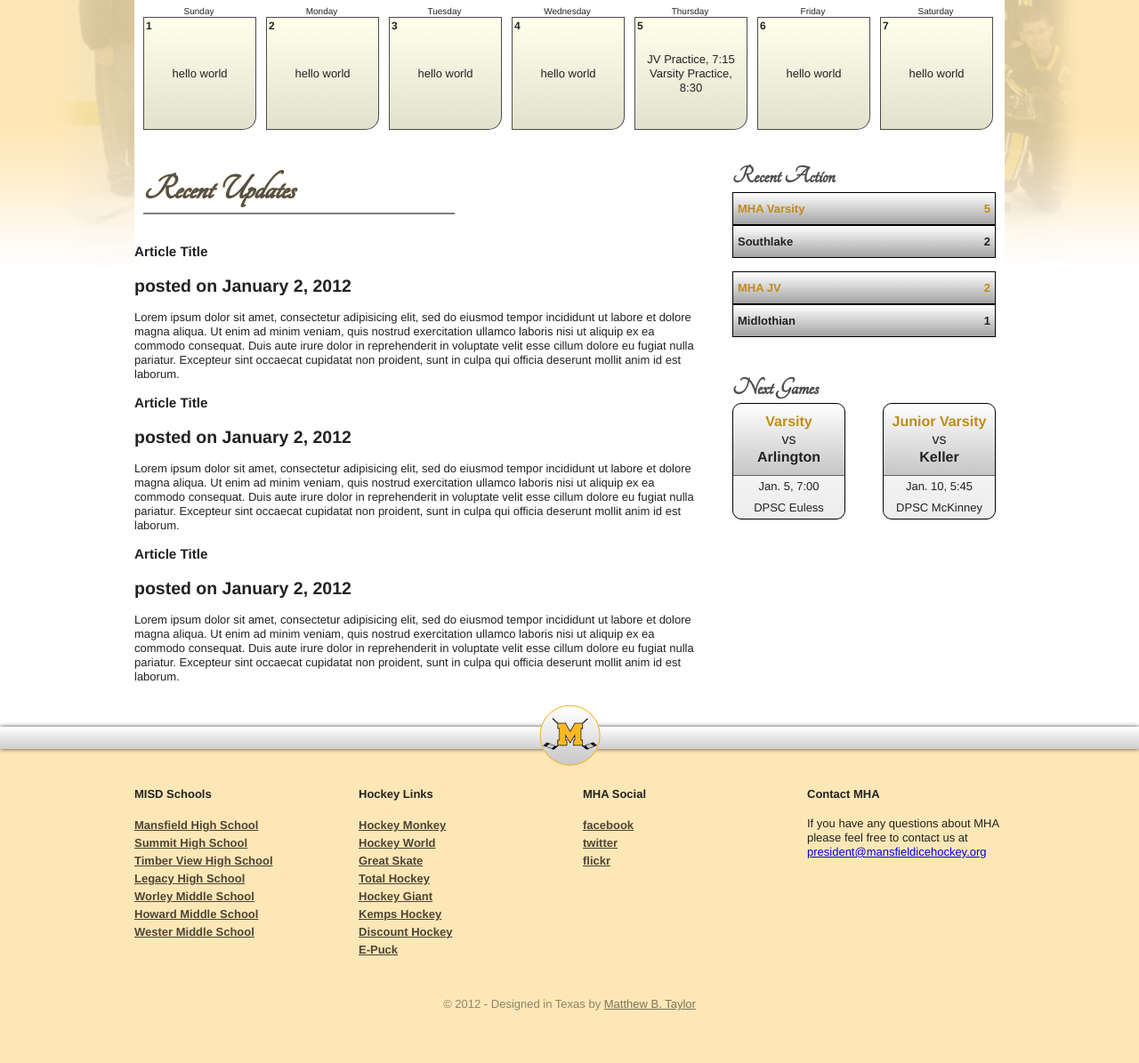
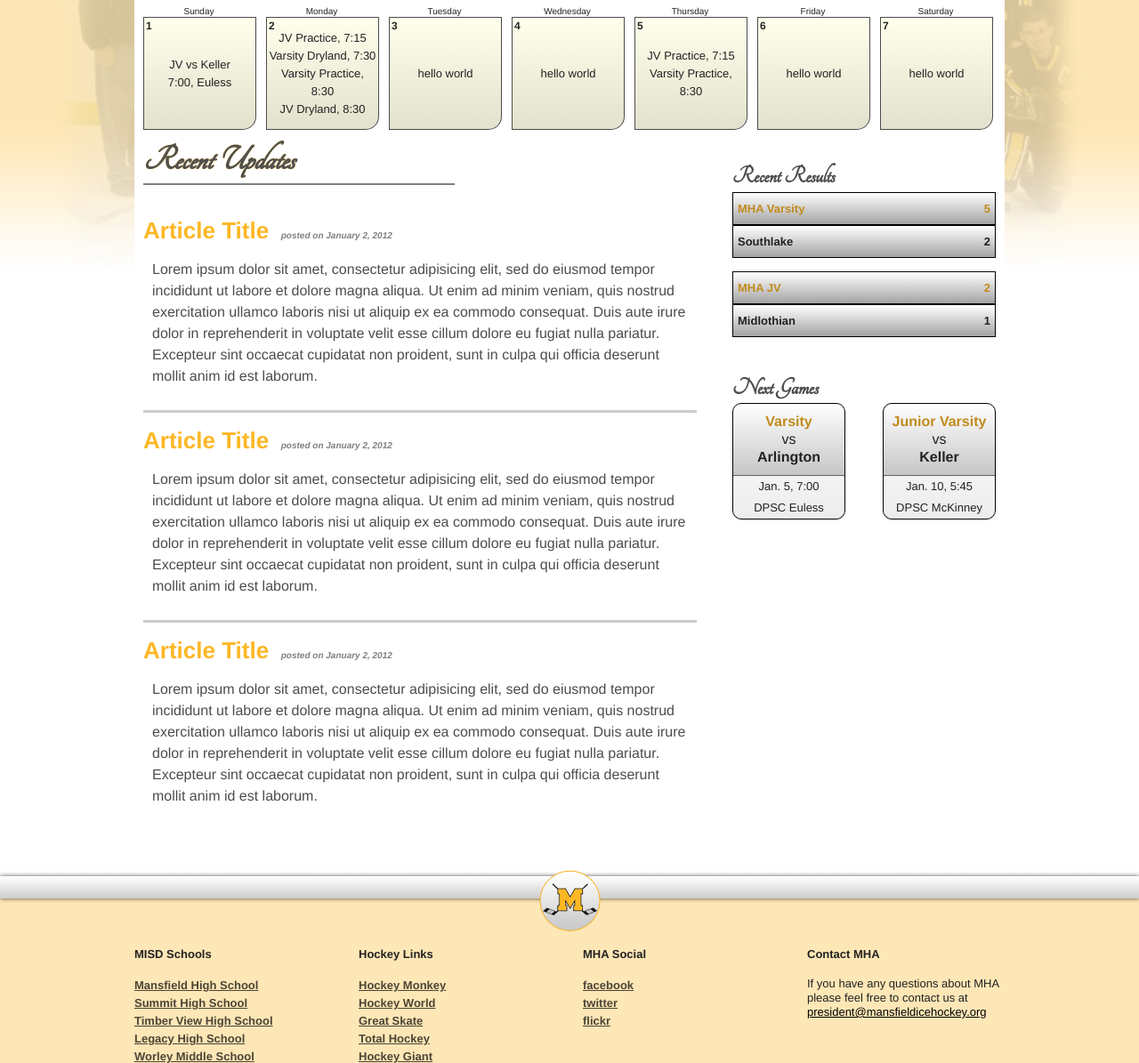
Before and after one commit to mattbtay/MHA, a plain HTML site: page index.html in a window 1280 px wide. Shown: the part 151-1346 px from the top of the page at 89% size. Drawn offline with nearby package versions, Linux system fonts and the light colour scheme.

Commit message:
completion of home page

```diff
--- a/css/style.css
+++ b/css/style.css
@@ -386,7 +386,53 @@ h1.sectionTitle {
 	font-style:italic;
 	font-size:40px;
 	font-family: 'Tangerine', cursive;
+	padding:0;
+	margin:0 0 0 10px;
 }
+
+/* ===== Left Content ===== */
+
+section#leftContent {}
+
+	#leftContent section {
+		padding:20px 10px 10px 10px;
+	}
+
+	#leftContent section article h1 {
+		color:#fdb724;
+		font-size:26px;
+		padding-top:0;
+		margin:0;
+		display:inline;
+	}
+
+		#leftContent section article h2 {
+			font-size:18px;
+			display:inline;
+			font-size:10px;
+			color:rgba(0,0,0,.5);
+			font-style:italic;
+			padding-left:10px;
+		}
+
+			#leftContent section article {
+				padding:15px 0 10px 0;
+				border-bottom:solid 3px rgba(0,0,0,.2);
+			}
+
+				#leftContent section article:last-of-type {
+					border-bottom:none;
+				}
+
+				#leftContent section article div {
+					font-size:16px;
+					line-height:24px;
+					padding:0 10px;
+				}
+
+					#leftContent section article div p {
+						color:rgba(0,0,0,.7);
+					}
 
 /* ===== weekly calendar ===== */
 
@@ -449,6 +495,7 @@ h1.sectionTitle {
 				display:table-cell;
 				vertical-align:middle;
 				padding:1px 2px;
+				line-height:20px;
 
 
 			}
@@ -573,11 +620,11 @@ html, body {height: 100%;}
 #main {min-height: 100%;}
 
 #pageWrap {overflow:auto;
-	padding-bottom: 375px;}  /* must be same height as the footer */
+	padding-bottom: 300px;}  /* must be same height as the footer */
 
 #footer {position: relative;
-	margin-top: -375px; /* negative value of footer height */
-	height: 385px;
+	margin-top: 300px; /* negative value of footer height */
+	height: 300px;
 	clear:both;
 	background:#fee7b6;}
 
@@ -610,15 +657,13 @@ body:before {
 		margin:0 auto;
 		width:71px;
 		height:70px;
-		position:relative;
-		top:-50px;
+		margin-top:-50px;
 		z-index:20;
 		background:url('../images/footLogo.png') center top no-repeat;
 	}
 
 	#footer #footContent {
-		position:relative;
-			top:-45px;
+
 	}
 
 	#footer ul {
@@ -659,11 +704,11 @@ body:before {
 
 div#copyright p {
 	text-align:center;
-	padding-top:25px;
-	line-height:25px;
+	margin:0;
+	padding:20px 0 0 0;
 	opacity:.5;
 }
-	#copyright p a {
+	#copyright p a, #footer p a {
 		color:#000;
 
 }
--- a/index.html
+++ b/index.html
@@ -70,7 +70,7 @@
 							<p class="calDay">Sunday</p>
 							<div class="calBox">
 								<p class="calDate">1</p>
-								<p class="calContent">hello world</p>
+								<p class="calContent">JV vs Keller<br>7:00, Euless</p>
 							</div>
 
 						</div><!-- day -->
@@ -80,7 +80,10 @@
 							<p class="calDay">Monday</p>
 							<div class="calBox">
 								<p class="calDate">2</p>
-								<p class="calContent">hello world</p>
+								<p class="calContent">JV Practice, 7:15<br>
+													  Varsity Dryland, 7:30<br>
+													  Varsity Practice, 8:30<br>
+													  JV Dryland, 8:30</p>
 							</div>
 
 						</div><!-- day -->
@@ -140,29 +143,41 @@
 				<section id="leftContent" class="grid8 first">
 					<h1 class="sectionTitle">Recent Updates</h1>
 
+					<section>
+
+
 						<article>
 							<h1>Article Title</h1>
 							<h2>posted on January 2, 2012</h2>
+								<div>
 									<p>Lorem ipsum dolor sit amet, consectetur adipisicing elit, sed do eiusmod tempor incididunt ut labore et dolore magna aliqua. Ut enim ad minim veniam, quis nostrud exercitation ullamco laboris nisi ut aliquip ex ea commodo consequat. Duis aute irure dolor in reprehenderit in voluptate velit esse cillum dolore eu fugiat nulla pariatur. Excepteur sint occaecat cupidatat non proident, sunt in culpa qui officia deserunt mollit anim id est laborum.</p>
+								</div>
 						</article>
 
 						<article>
 							<h1>Article Title</h1>
 							<h2>posted on January 2, 2012</h2>
+								<div>
 									<p>Lorem ipsum dolor sit amet, consectetur adipisicing elit, sed do eiusmod tempor incididunt ut labore et dolore magna aliqua. Ut enim ad minim veniam, quis nostrud exercitation ullamco laboris nisi ut aliquip ex ea commodo consequat. Duis aute irure dolor in reprehenderit in voluptate velit esse cillum dolore eu fugiat nulla pariatur. Excepteur sint occaecat cupidatat non proident, sunt in culpa qui officia deserunt mollit anim id est laborum.</p>
+								</div>
 						</article>
-
 
 						<article>
 							<h1>Article Title</h1>
 							<h2>posted on January 2, 2012</h2>
+								<div>
 									<p>Lorem ipsum dolor sit amet, consectetur adipisicing elit, sed do eiusmod tempor incididunt ut labore et dolore magna aliqua. Ut enim ad minim veniam, quis nostrud exercitation ullamco laboris nisi ut aliquip ex ea commodo consequat. Duis aute irure dolor in reprehenderit in voluptate velit esse cillum dolore eu fugiat nulla pariatur. Excepteur sint occaecat cupidatat non proident, sunt in culpa qui officia deserunt mollit anim id est laborum.</p>
+								</div>
 						</article>
+
+
+					</section>
+
 				</section>
 
 				<div id="sidebar" class="grid4">
 
-					<h3>Recent Action</h3>
+					<h3>Recent Results</h3>
 
 					<div id="scoreModule">
 
```
Lines whose indentation alone changed are shown as unchanged.
